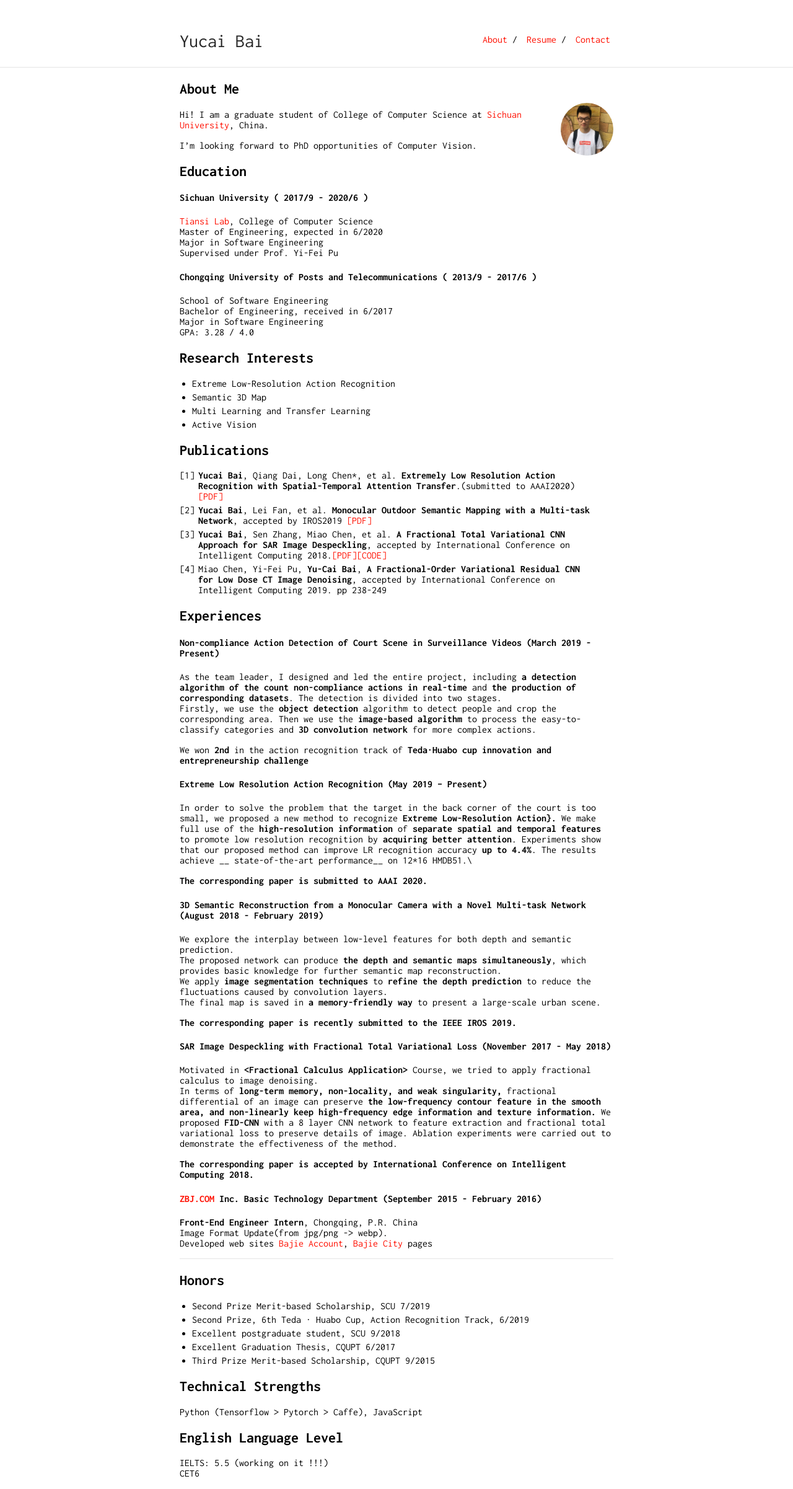
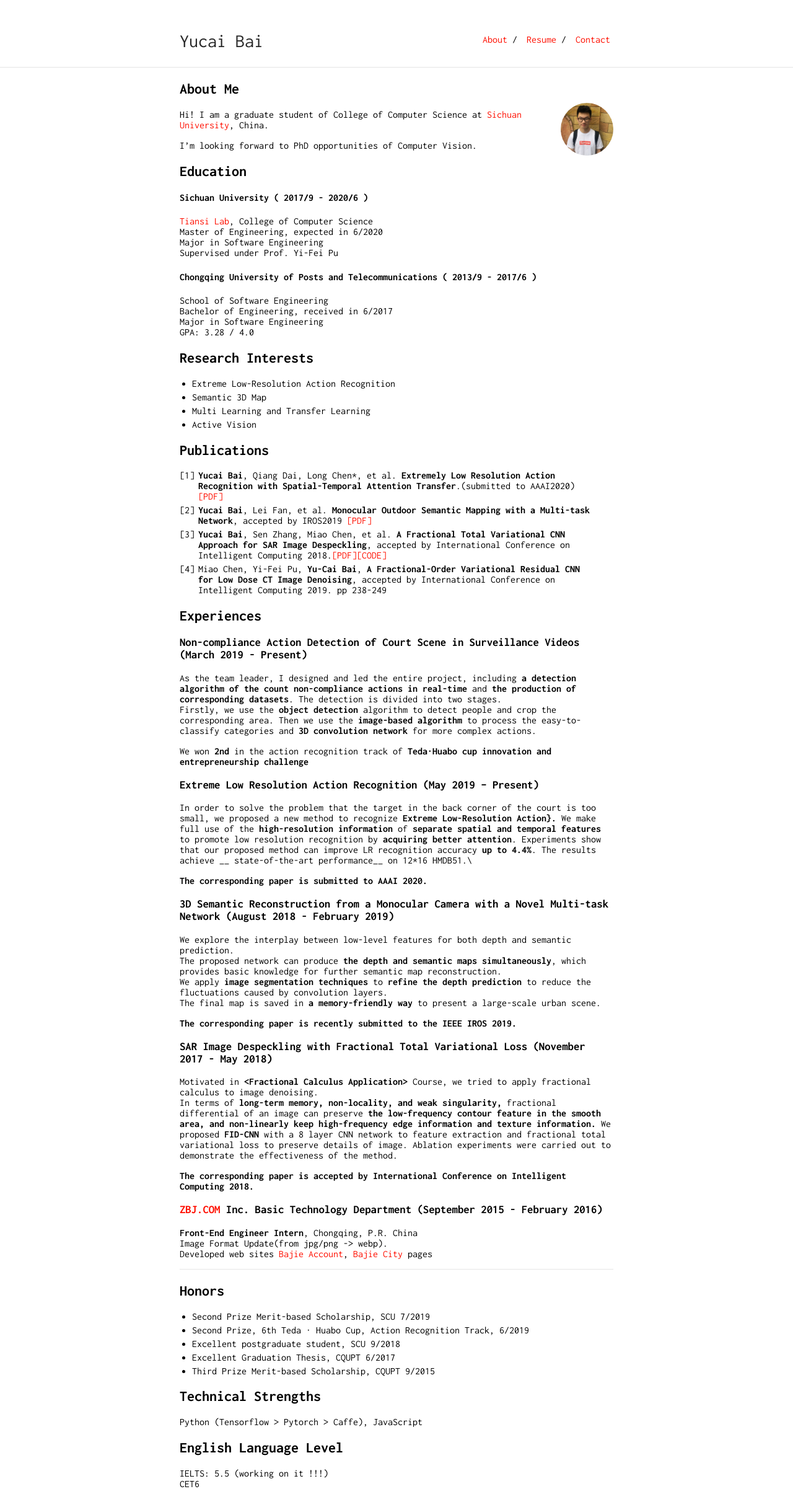
Before and after one commit to RaymondByc/raymondbyc-github.io, a Jekyll site: the page built from index.md, in a window 1280 px wide. Shown: the whole page at 62% size. Built offline with Jekyll 4.4.1, drawn with Linux system fonts in a browser that asks for light colours; our own code applies the rules of GitHub Pages for plain Markdown files.

```diff
--- a/index.md
+++ b/index.md
@@ -37,7 +37,7 @@ GPA: 3.28 / 4.0
 
 ## Experiences
 
-#### Non-compliance Action Detection of Court Scene in Surveillance Videos  (March 2019 - Present)
+### Non-compliance Action Detection of Court Scene in Surveillance Videos  (March 2019 - Present)
 As the team leader, I designed and led the entire project,  including  __a detection algorithm of the count non-compliance actions in real-time__ and __the production of corresponding datasets__.
 The detection is divided into two stages.
 Firstly, we use the __object detection__ algorithm to detect people and crop the corresponding area.
@@ -45,7 +45,7 @@ Then we use the __image-based algorithm__ to process the easy-to-classify catego
 
 We won __2nd__ in the action recognition track of __Teda·Huabo cup innovation and entrepreneurship challenge__
 
-#### Extreme Low Resolution Action Recognition (May 2019 -- Present)
+### Extreme Low Resolution Action Recognition (May 2019 -- Present)
 
 In order to solve the problem that the target in the back corner of the court is too small, we proposed a new method to recognize __Extreme Low-Resolution Action}.__
 We make full use of the __high-resolution information__ of __separate spatial and temporal features__ to promote low resolution recognition by __acquiring better attention__.
@@ -53,7 +53,7 @@ Experiments show that our proposed method can improve LR recognition accuracy __
 
 __The corresponding paper is submitted to AAAI 2020.__
 
-#### 3D Semantic Reconstruction from a Monocular Camera with a Novel Multi-task Network (August 2018 - February 2019)
+### 3D Semantic Reconstruction from a Monocular Camera with a Novel Multi-task Network (August 2018 - February 2019)
 We explore the interplay between low-level features for both depth and semantic prediction.
 The proposed network can produce __the depth and semantic maps simultaneously__, which provides basic knowledge for further semantic map reconstruction.
 We apply __image segmentation techniques__ to __refine the depth prediction__ to reduce the fluctuations caused by convolution layers.
@@ -61,7 +61,7 @@ The final map is saved in __a memory-friendly way__ to present a large-scale urb
 
 __The corresponding paper is recently submitted to the IEEE IROS 2019.__
 
-#### SAR Image Despeckling with Fractional Total Variational Loss (November 2017 - May 2018)
+### SAR Image Despeckling with Fractional Total Variational Loss (November 2017 - May 2018)
 Motivated in __\<Fractional Calculus Application\>__ Course, we tried to apply fractional calculus to image denoising.
 In terms of __long-term memory, non-locality, and weak singularity,__ fractional differential of an image can preserve __the low-frequency contour feature in the smooth area,
 and non-linearly keep high-frequency edge information and texture information.__
@@ -70,7 +70,7 @@ Ablation experiments were carried out to demonstrate the effectiveness of the me
 
 __The corresponding paper is accepted by International Conference on Intelligent Computing 2018.__
 
-#### [ZBJ.COM](https://zbj.com) Inc.  Basic Technology Department (September 2015 - February 2016)
+### [ZBJ.COM](https://zbj.com) Inc.  Basic Technology Department (September 2015 - February 2016)
 __Front-End Engineer Intern__, Chongqing, P.R. China
 Image Format Update(from jpg/png -> webp).
 Developed web sites [Bajie Account](https://cs.zbj.com), [Bajie City](https://city.zbj.com) pages
```
